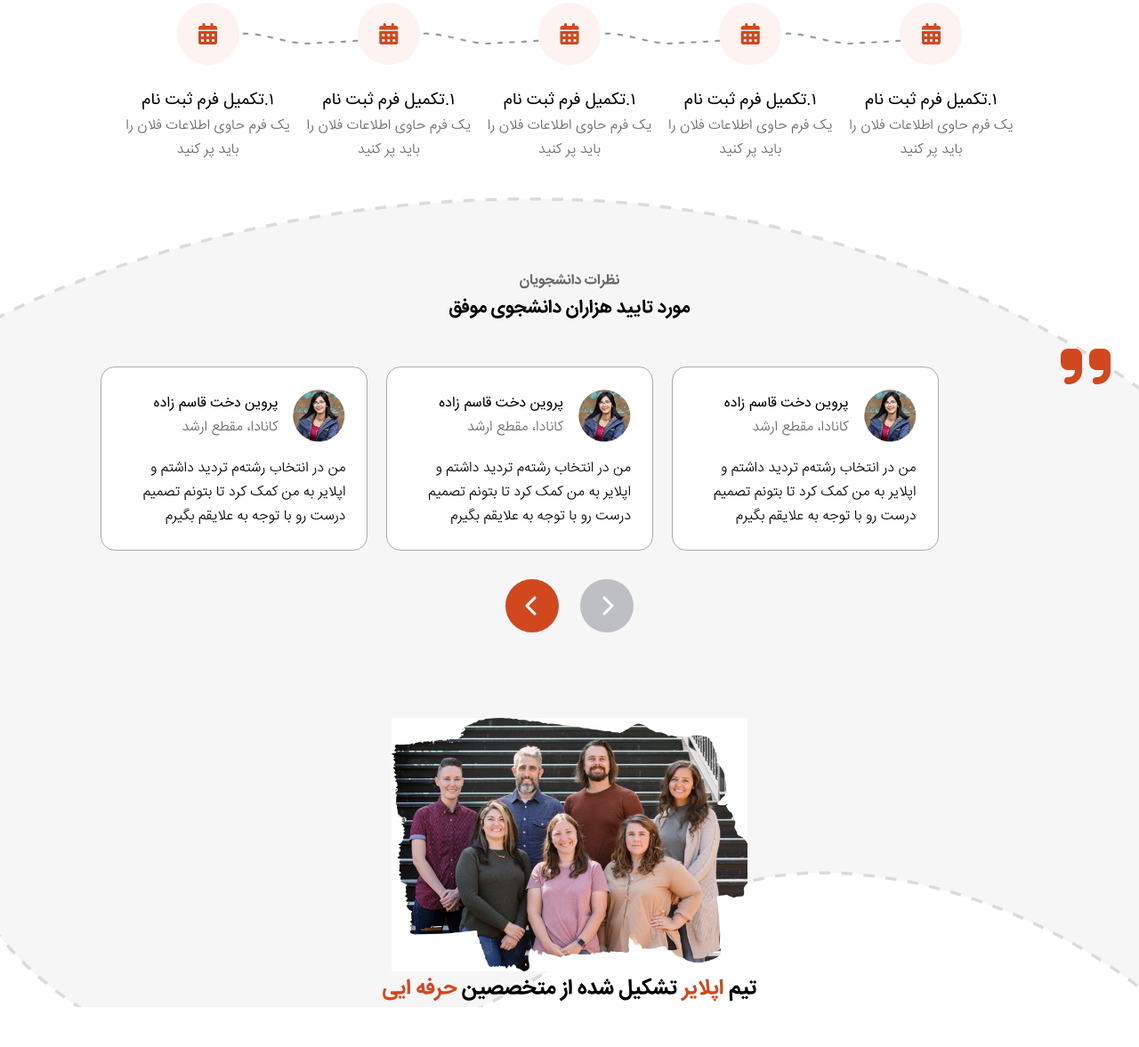
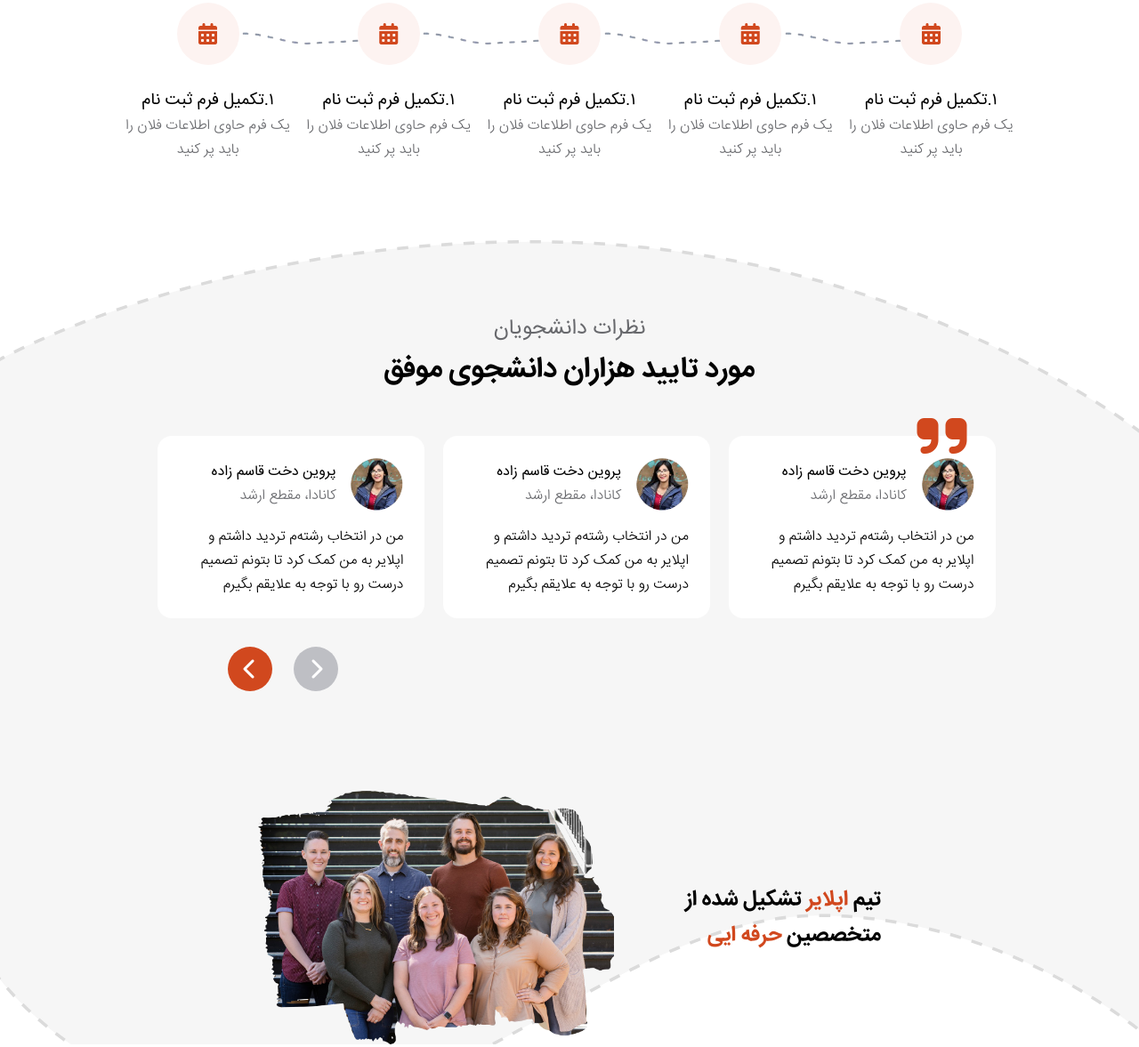
Before and after one commit to KhashayarAsghari/applyer, a plain HTML site: page index.html in a window 1280 px wide. Shown: the part 2458-3635 px from the top of the page at 89% size. Drawn offline with Linux system fonts and the light colour scheme.

Commit message:
comments responsived

```diff
--- a/assets/sass/blocks/_comment-card.scss
+++ b/assets/sass/blocks/_comment-card.scss
@@ -37,8 +37,16 @@
         text-align: start;
         padding: 8px;
     }
+
+    @media (min-width: 768px) {
+        border: none;
+    }
 }
 
 .comment-card:first-child {
     margin-right: 10%;
+
+    @media (min-width: 768px) {
+        margin-right: 0;
+    }
 }
--- a/assets/sass/blocks/_comments.scss
+++ b/assets/sass/blocks/_comments.scss
@@ -19,6 +19,7 @@
         @include widthauto(80%);
         font-size: 1.3rem;
     }
+
 
     &__container {
         margin-top: 3rem;
@@ -55,11 +56,6 @@
         margin-top: 6rem;
         @include dflex(flex-start, center, column, nowrap);
 
-        // position: absolute;
-        // left: 50%;
-        // transform: translateX(-50%);
-        // bottom: -3rem;
-
         &__img {
             display: block;
             @include widthauto(80%);
@@ -76,10 +72,49 @@
             color: $color-accent;
         }
     }
+
+    @media (min-width: 768px) {
+
+
+        &__title {
+            font-size: 1.5rem;
+            font-weight: normal;
+        }
+
+        &__subtitle {
+            font-size: 2rem;
+        }
+
+        &__navigator {
+            @include widthauto(60%);
+            margin-top: 2rem;
+            justify-content: flex-end;
+
+            &__btn {
+                width: 50px;
+                height: 50px;
+            }
+        }
+
+        &__team {
+            @include dflex(center, center, row-reverse);
+            @include widthauto(80%);
+            gap: 2rem;
+            margin-top: 7rem;
+            max-width: 700px;
+
+            &__title {
+                max-width: 280px;
+                text-align: start;
+            }
+        }
+    }
 }
 
 .temp-container {
     position: relative;
+    width: max-content;
+    margin: 0px auto;
 
     &__quote-mark {
         position: absolute;
--- a/assets/sass/blocks/_process.scss
+++ b/assets/sass/blocks/_process.scss
@@ -104,7 +104,7 @@
                 height: 160px;
             }
         }
-
+        margin-bottom: 3rem;
 
     }
 }
--- a/index.html
+++ b/index.html
@@ -306,7 +306,7 @@
             </div>
 
             <div class="comments__team">
-                <img src="./assets/images/pictures/tg_image_3996762954.jpeg" width="300px" alt=""
+                <img src="./assets/images/pictures/tg_image_3996762954.png" width="300px" alt=""
                     class="comments__team__img">
 
                 <h4 class="comments__team__title">تیم <span>اپلایر</span> تشکیل شده از متخصصین <span>حرفه ایی</span>
```
Also changed, not shown: assets/css/main.css, assets/images/pictures/tg_image_3996762954.png (added), 1 other file.
